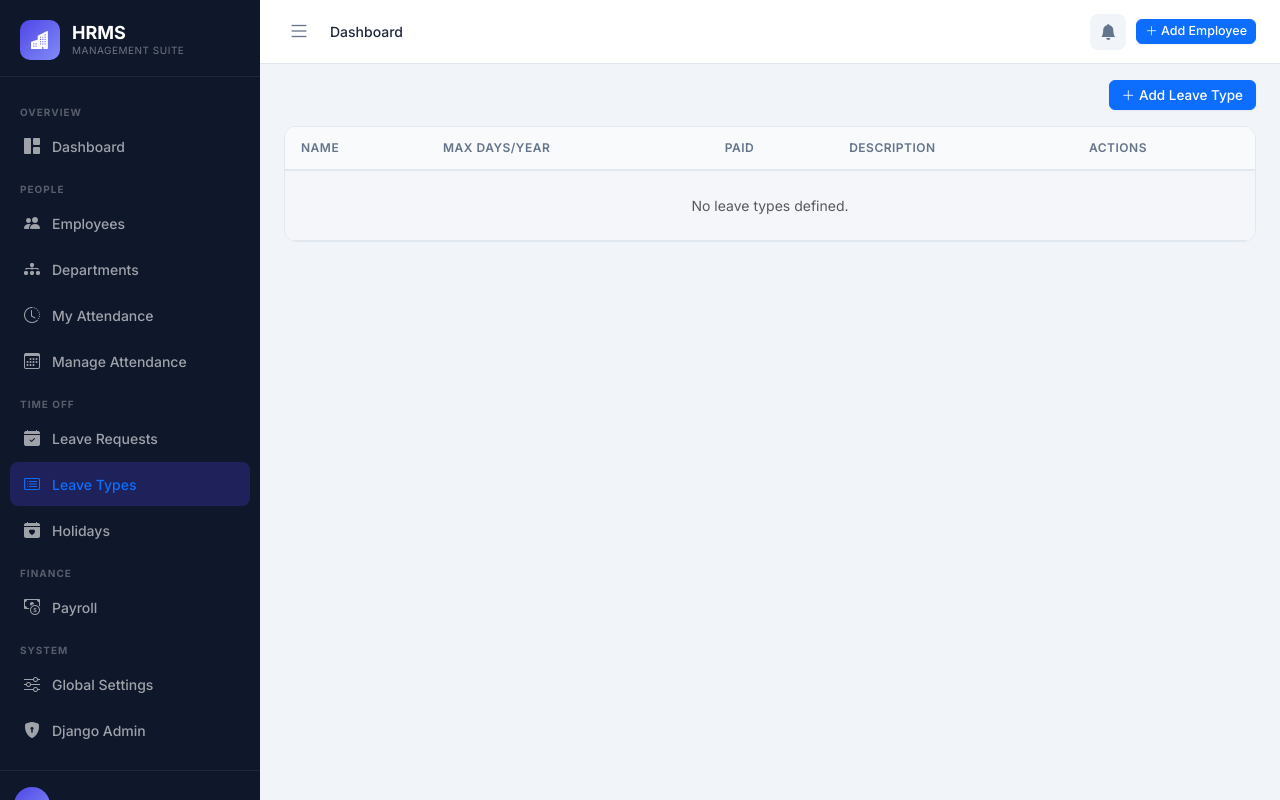
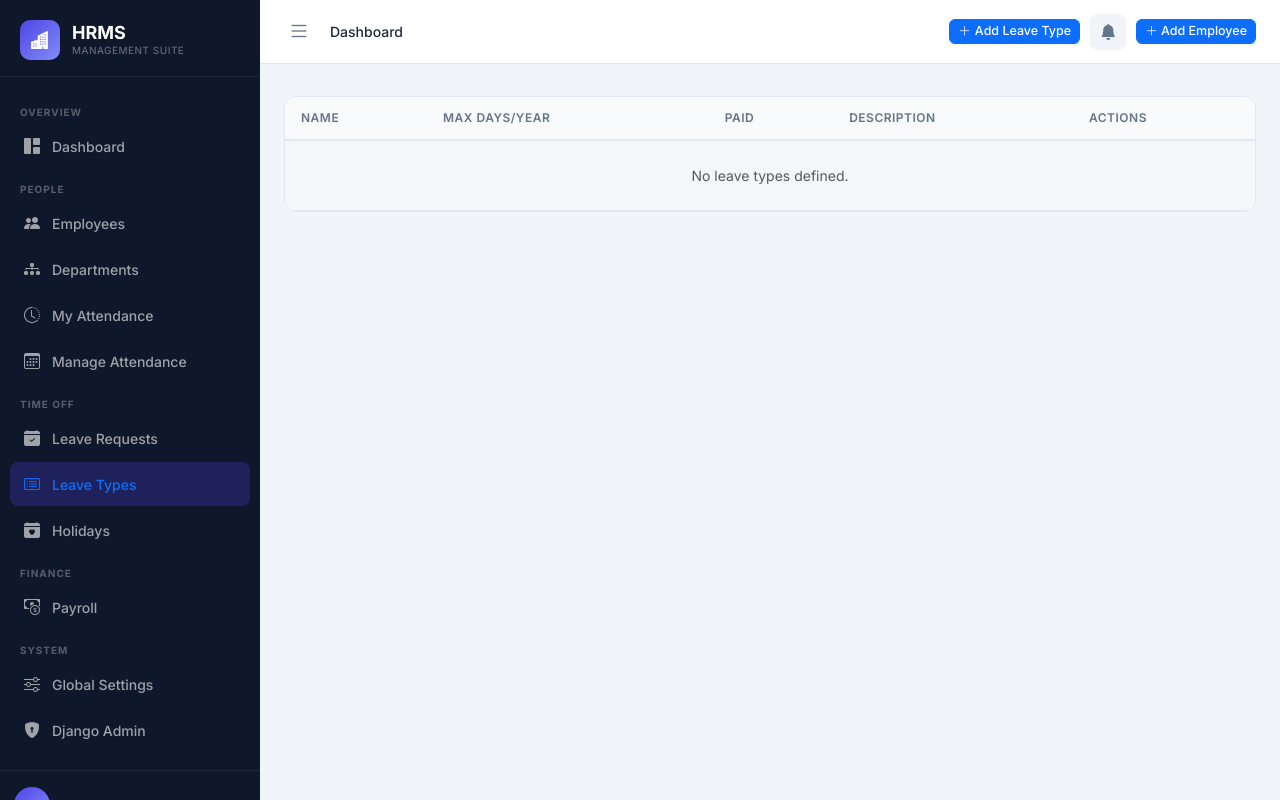
Before and after one commit to selftaughtrahul/hrms, a Django app: page /leaves/types/ in a window 1280 px wide. Run offline with Django 5.2, Linux system fonts and the light colour scheme; the visitor is signed in with stand-in values (Sample User, id 1); data comes from the database, SQL or seed files in the repository; data that the repository does not hold is empty; parts of the project's set-up code (start-up, migrations or seed data) failed here and were passed over.

Commit message:
UI: Implement dynamic navbar actions for Payroll, Attendance, and Leave Types

```diff
--- a/hrms/templates/leaves/leave_types.html
+++ b/hrms/templates/leaves/leave_types.html
@@ -1,10 +1,10 @@
 {% extends 'base.html' %}
 {% block title %}Leave Types - HRMS{% endblock %}
+{% block header_actions %}
+<a href="{% url 'leave_type_create' %}" class="btn btn-primary btn-sm"><i class="bi bi-plus-lg me-1"></i>Add Leave Type</a>
+{% endblock %}
 {% block content %}
 <div class="page-header">
-    <div>
-    </div>
-    <a href="{% url 'leave_type_create' %}" class="btn btn-primary"><i class="bi bi-plus-lg me-1"></i>Add Leave Type</a>
 </div>
 <div class="card card-dash">
     <div class="table-responsive">
--- a/hrms/templates/payroll/list.html
+++ b/hrms/templates/payroll/list.html
@@ -1,6 +1,12 @@
 {% extends 'base.html' %}
 {% block title %}Payroll - HRMS{% endblock %}
 {% block breadcrumb %}<span class="current-page"><i class="bi bi-cash-coin me-1"></i>Payroll</span>{% endblock %}
+{% block header_actions %}
+<a href="{% url 'payroll_create' %}" class="btn btn-primary btn-sm"><i class="bi bi-plus-lg me-1"></i>Create Payroll</a>
+{% endblock %}
+{% block header_actions %}
+<a href="{% url 'payroll_create' %}" class="btn btn-primary btn-sm"><i class="bi bi-plus-lg me-1"></i>Create Payroll</a>
+{% endblock %}
 
 {% block content %}
 <div class="page-header">
```
Also changed, not shown: hrms/templates/attendance/admin_list.html (+4 -7 lines).
